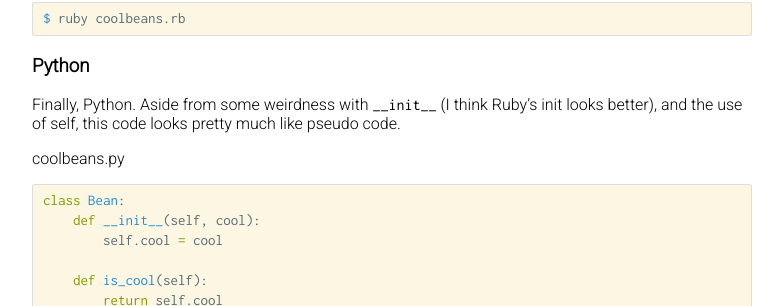
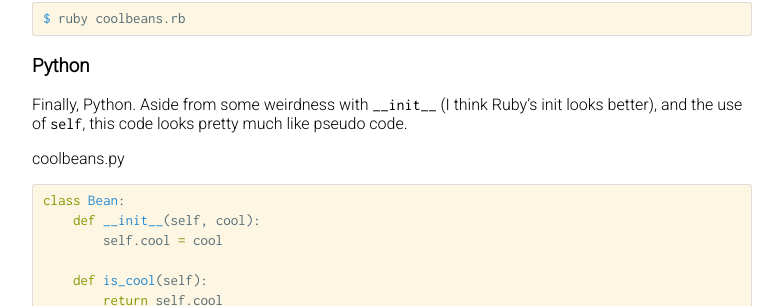
Before and after one commit to zachwhaley/zachwhaley.github.io, a Jekyll site: the page built from _posts/2014-03-18-python.md, in a window 1280 px wide and 900 px high, scrolled down 3578 px. Shown: the part 165-471 px from the top of the window, without its empty margins (248-1031 px from the left). Built offline with Jekyll 4.4.1, drawn with Linux system fonts in a browser that asks for light colours; Markdown is read by kramdown in place of the engine named in the settings.

```diff
--- a/_posts/2014-03-18-python.md
+++ b/_posts/2014-03-18-python.md
@@ -199,7 +199,7 @@ $ ruby coolbeans.rb
 
 ### Python
 
-Finally, Python.  Aside from some weirdness with `__init__` (I think Ruby's init looks better), and the use of self, this code looks pretty much like pseudo code.
+Finally, Python.  Aside from some weirdness with `__init__` (I think Ruby's init looks better), and the use of `self`, this code looks pretty much like pseudo code.
 
 coolbeans.py
 
```
